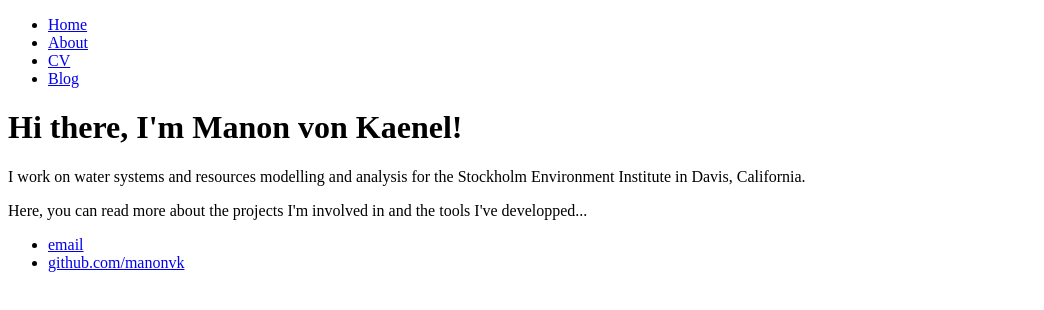
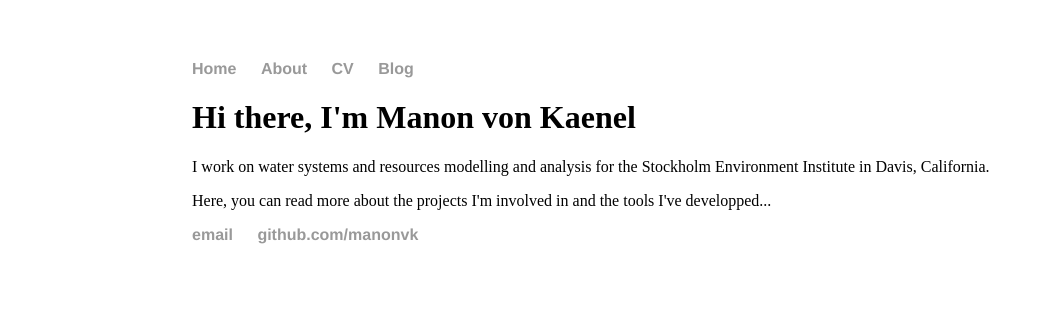
Before and after one commit to manonvk/manonvk.github.io, a plain HTML site: page index.html in a window 1280 px wide. Shown: the whole page, without its empty margins (0-1044 px from the left). Drawn offline with Linux system fonts and the light colour scheme.

Commit message:
Update index.html

```diff
--- a/index.html
+++ b/index.html
@@ -2,6 +2,8 @@
 <html>
 	<head>
 		<title>Manon von Kaenel</title>
+		<!-- link to main stylesheet -->
+		<link rel="stylesheet" type="text/css" href="/css/main.css">
 	</head>
 	<body>
 		<nav>
@@ -14,7 +16,7 @@
 		</nav>
 		<div class="container">
     		<div class="blurb">
-        		<h1>Hi there, I'm Manon von Kaenel!</h1>
+        		<h1>Hi there, I'm Manon von Kaenel</h1>
 				<p>I work on water systems and resources modelling and analysis for the Stockholm Environment Institute in Davis, California.
 				<p>Here, you can read more about the projects I'm involved in and the tools I've developped... </a></p>
     		</div><!-- /.blurb -->
```
